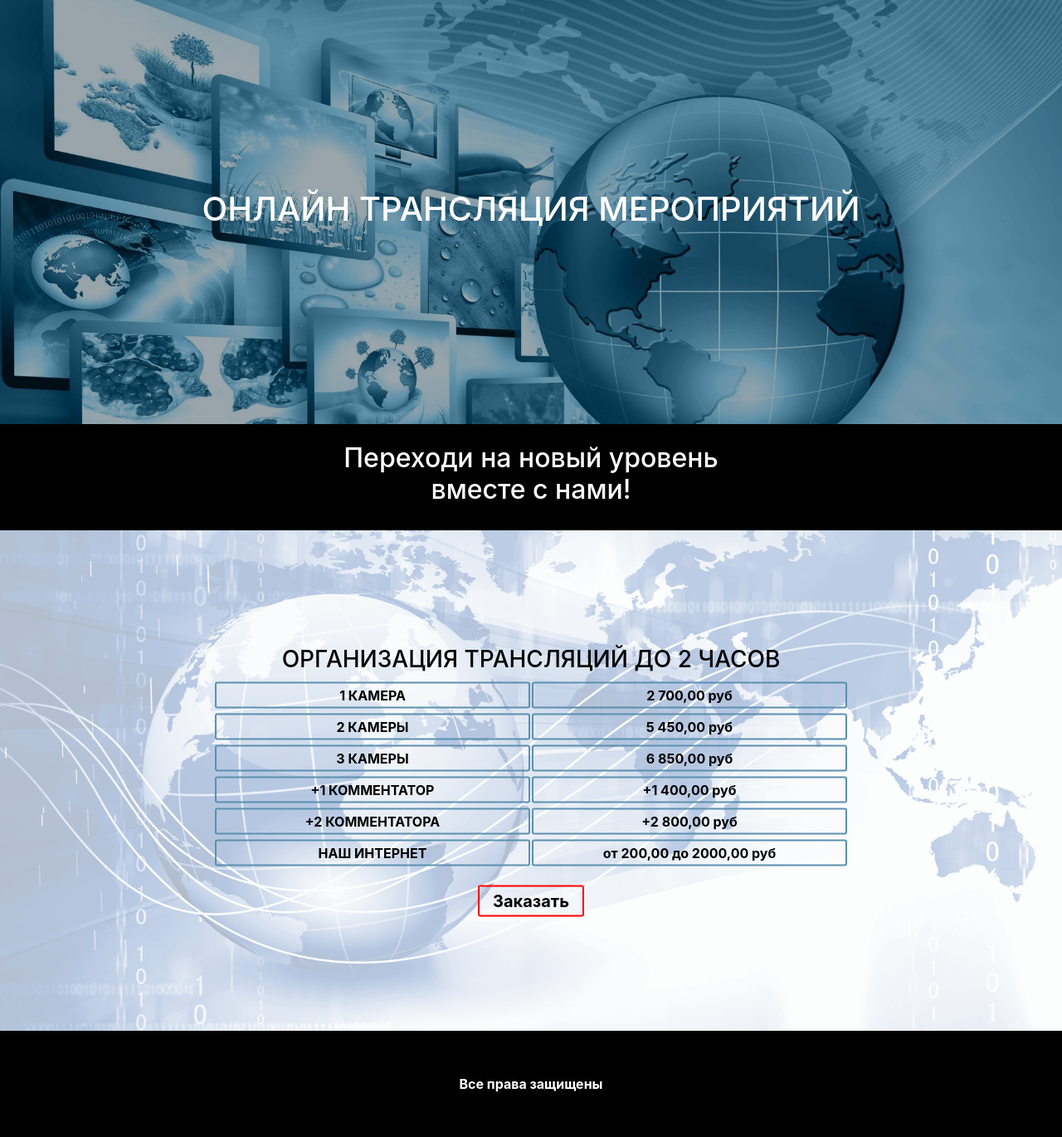
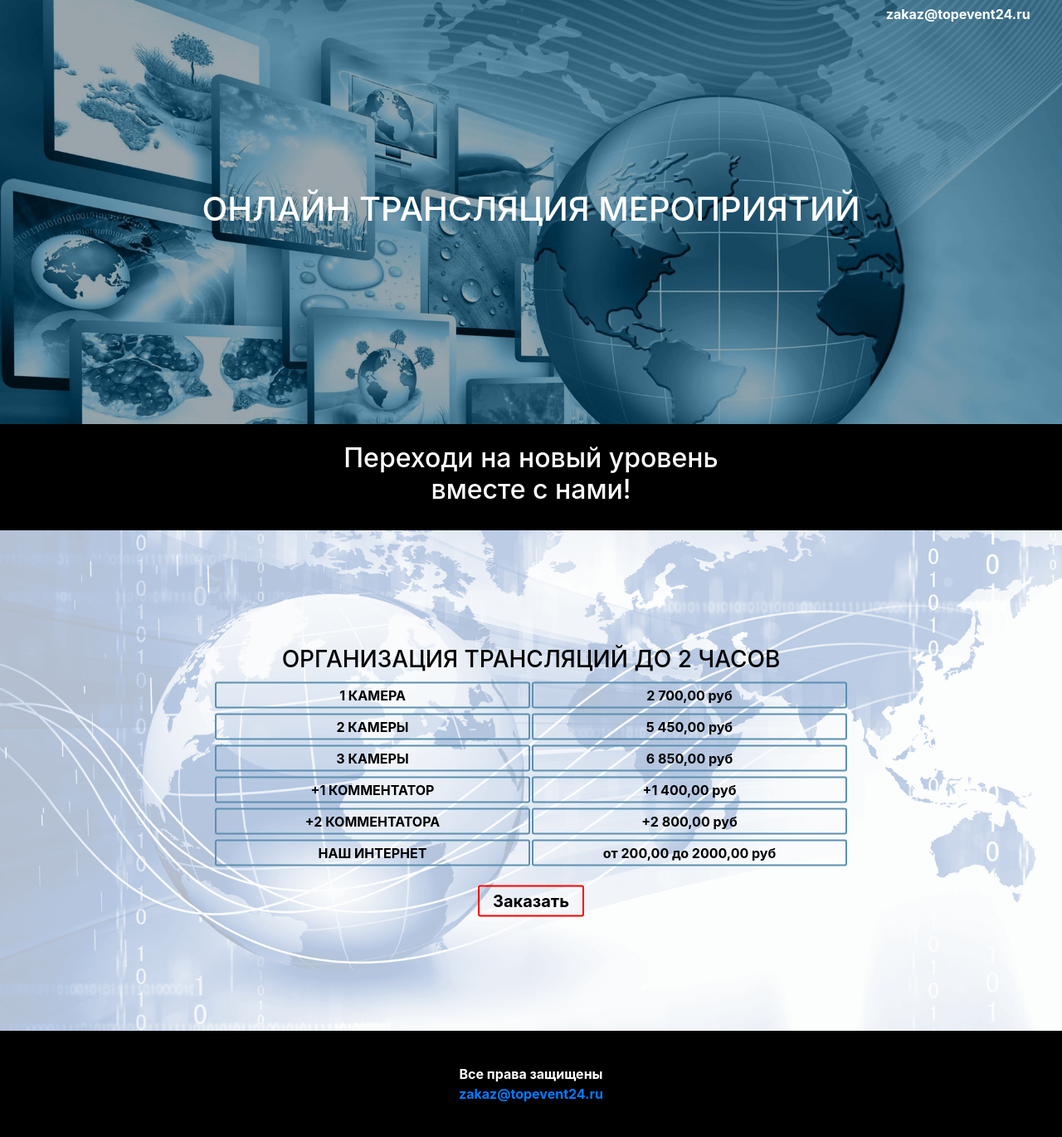
Before and after one commit to afrolovskiy/event-streaming, a Django app: template landing/templates/index.html in a window 1280 px wide. Shown: the whole page at 83% size. Run offline with Django 3.2, Linux system fonts and the light colour scheme; the template is opened without the code that fills it, so the values that code supplies are empty; some libraries are stand-ins or nearby versions.

Commit message:
Add email

```diff
--- a/landing/static/css/index.css
+++ b/landing/static/css/index.css
@@ -19,7 +19,7 @@
 }
 
 .title-content {
-  z-index: 100;
+  z-index: 1000;
   position: absolute;
   left: 50%;
   top: 50%;
@@ -28,6 +28,18 @@
   color: white;
   text-transform: uppercase;
   text-align: center;
+}
+
+.title-contacts {
+  z-index: 1000;
+  position: absolute;
+  right: 3%;
+  top: 1%;
+}
+
+.title-contacts a {
+  color: white;
+  font-weight: bold;
 }
 
 .slogan {
--- a/landing/templates/index.html
+++ b/landing/templates/index.html
@@ -22,6 +22,9 @@
             <img class="title-background" src="{% static 'images/title.jpg' %}" />
             <div class="container title-content">
                 <h1>Онлайн трансляция мероприятий</h1>
+            </div>
+            <div class="title-contacts">
+                <a href="mailto:zakaz@topevent24.ru">zakaz@topevent24.ru</a>
             </div>
         </div>
         <div class="slogan">
@@ -62,7 +65,7 @@
         </div>
         <div class="footer">
             <div class="footer-text">
-                Все права защищены
+                Все права защищены <a href="mailto:zakaz@topevent24.ru">zakaz@topevent24.ru</a>
             </div>
         </div>
         <div class="modal" id="order-modal" tabindex="-1" role="dialog" aria-labelledby="orderModalLabel" aria-hidden="true"></div>
```
